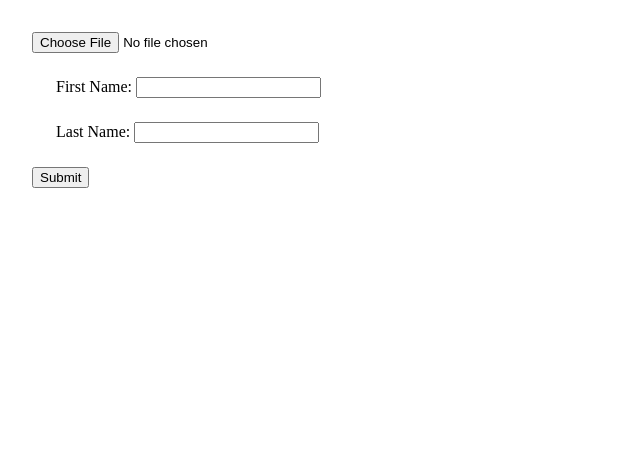
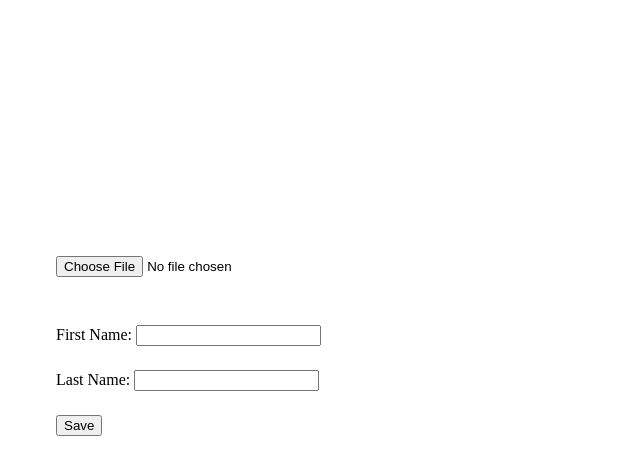
Before and after one commit to congmul/aws-s3-multer-example, a website: page public/index.html in a window 1280 px wide. Shown: the whole page, without its empty margins (0-640 px from the left). Drawn offline with Linux system fonts and the light colour scheme.

Commit message:
Add some style

```diff
--- a/public/css/style.css
+++ b/public/css/style.css
@@ -1,14 +1,22 @@
 .form-wrapper{
     padding: 24px;
 }
-
+#img-input-form{
+    margin: 24px;
+}
 .input-form{
     margin: 24px;
 }
-
+#avatar {
+    height: 200px;
+}
 #avatar img{
     border-radius: 50%;
     border: 1px solid black;
     width: 200px;
     height: 200px;
 }
+
+#saveBtn{
+    margin-left: 24px;
+}
--- a/public/index.html
+++ b/public/index.html
@@ -22,7 +22,7 @@
                     <input type="text" name="lastName" />
                 </div>
             </div>
-            <input type="submit" />
+            <input id="saveBtn" type="submit" value="Save" />
         </form>
     </div>
     <script src="/js/main.js"></script>
--- a/public/js/main.js
+++ b/public/js/main.js
@@ -1,6 +1,5 @@
 document.getElementById('img-input-form').onchange = async function(event){
     document.getElementById('avatar').innerHTML = `
     <img src=${URL.createObjectURL(event.target.files[0])} width="200px" />
-    <p>Preview</p>
     `
 };
```
